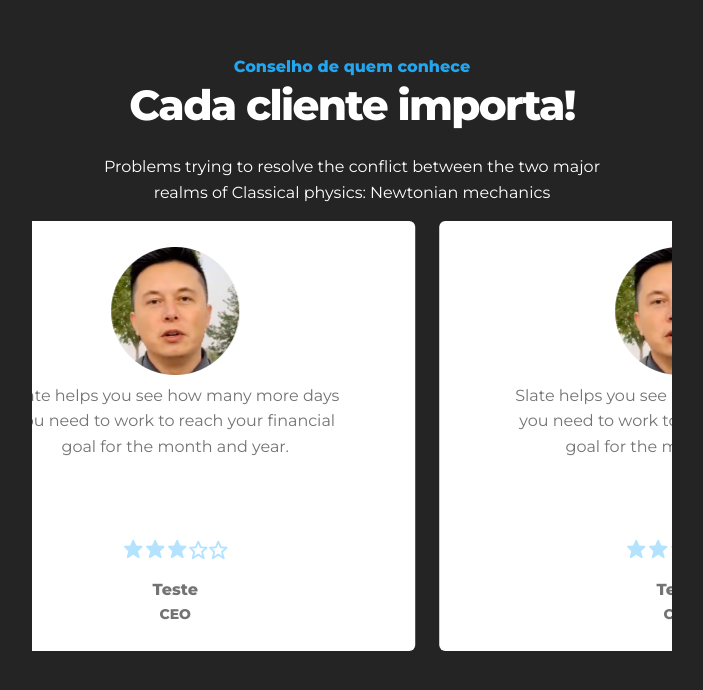
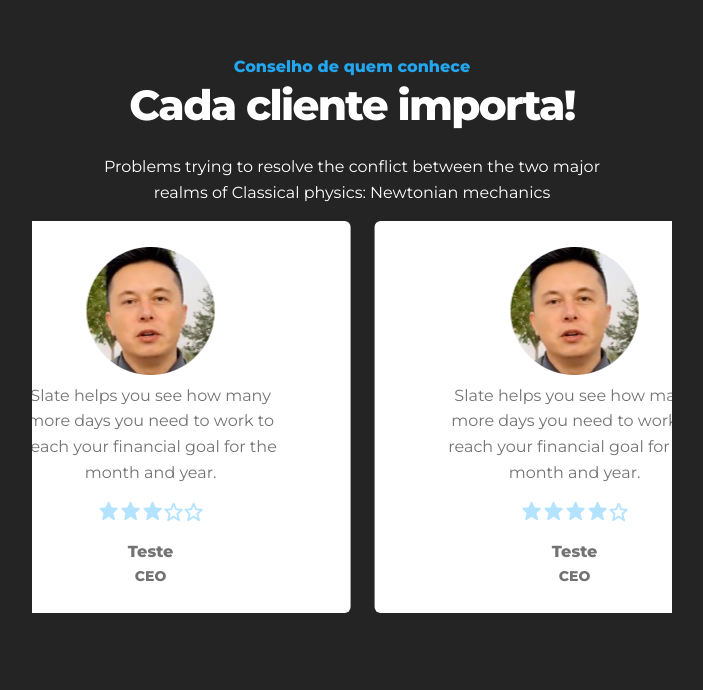
Before and after one commit to gustavokra/lading-page-proj-web, a React (Vite) app: page / in a window 1280 px wide. Shown: the part 1818-2508 px from the top of the page, without its empty margins (288-991 px from the left). Built offline with nearby package versions, Linux system fonts and the light colour scheme.

Commit message:
Modificar tamanho do testimonials card

```diff
--- a/src/pages/testimonials/testimonials.css
+++ b/src/pages/testimonials/testimonials.css
@@ -1,5 +1,5 @@
 #testimonials {
-    height: 120vh;
+    height: 100vh;
     display: flex;
     flex-direction: column;
     padding-block: 4rem;
@@ -123,8 +123,8 @@
         }
 
         .carousel-card {
-            min-width: 30rem;
-            min-height: 26.875rem;
+            min-width: 25rem;
+            min-height: 20rem;
         }
     }
 }
```
